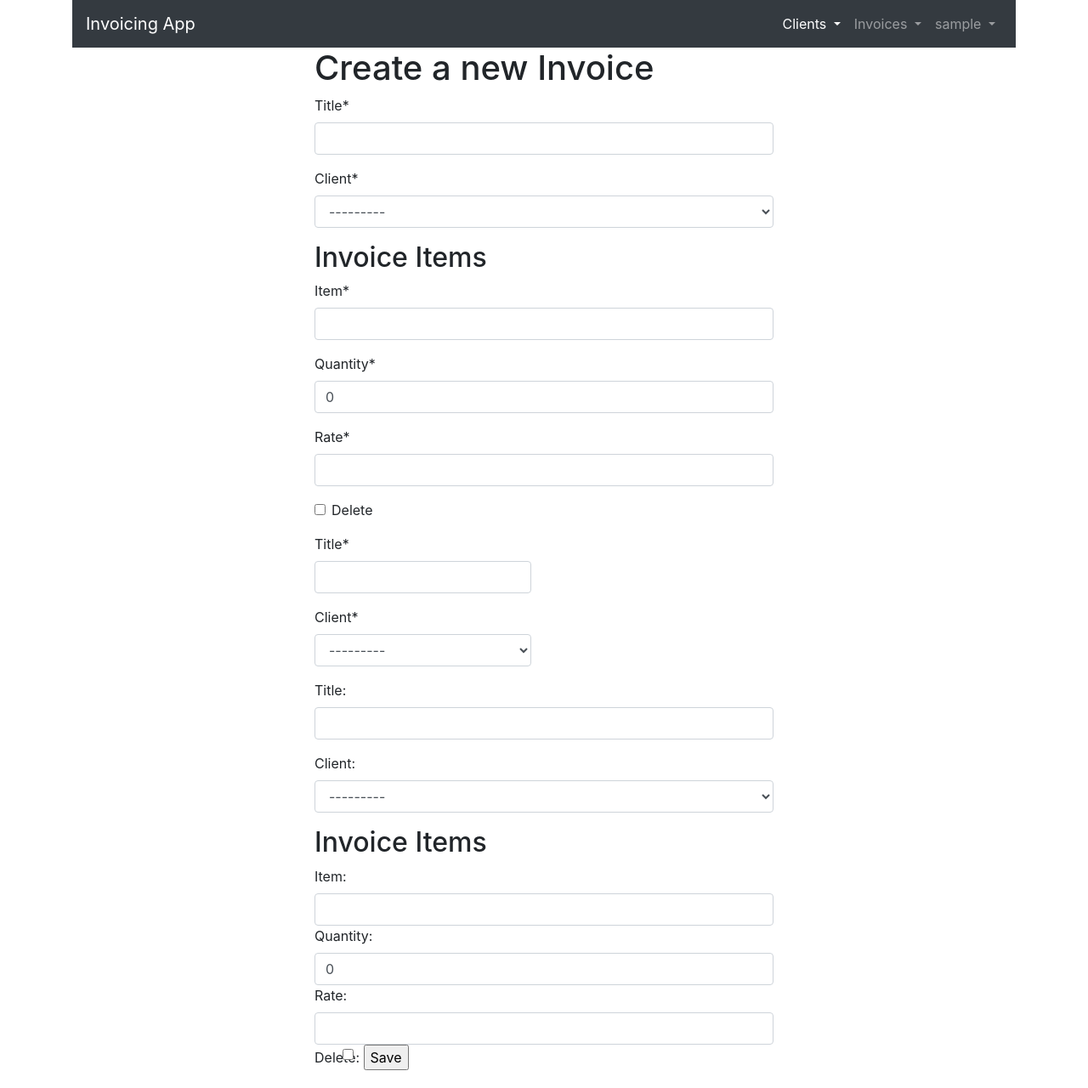
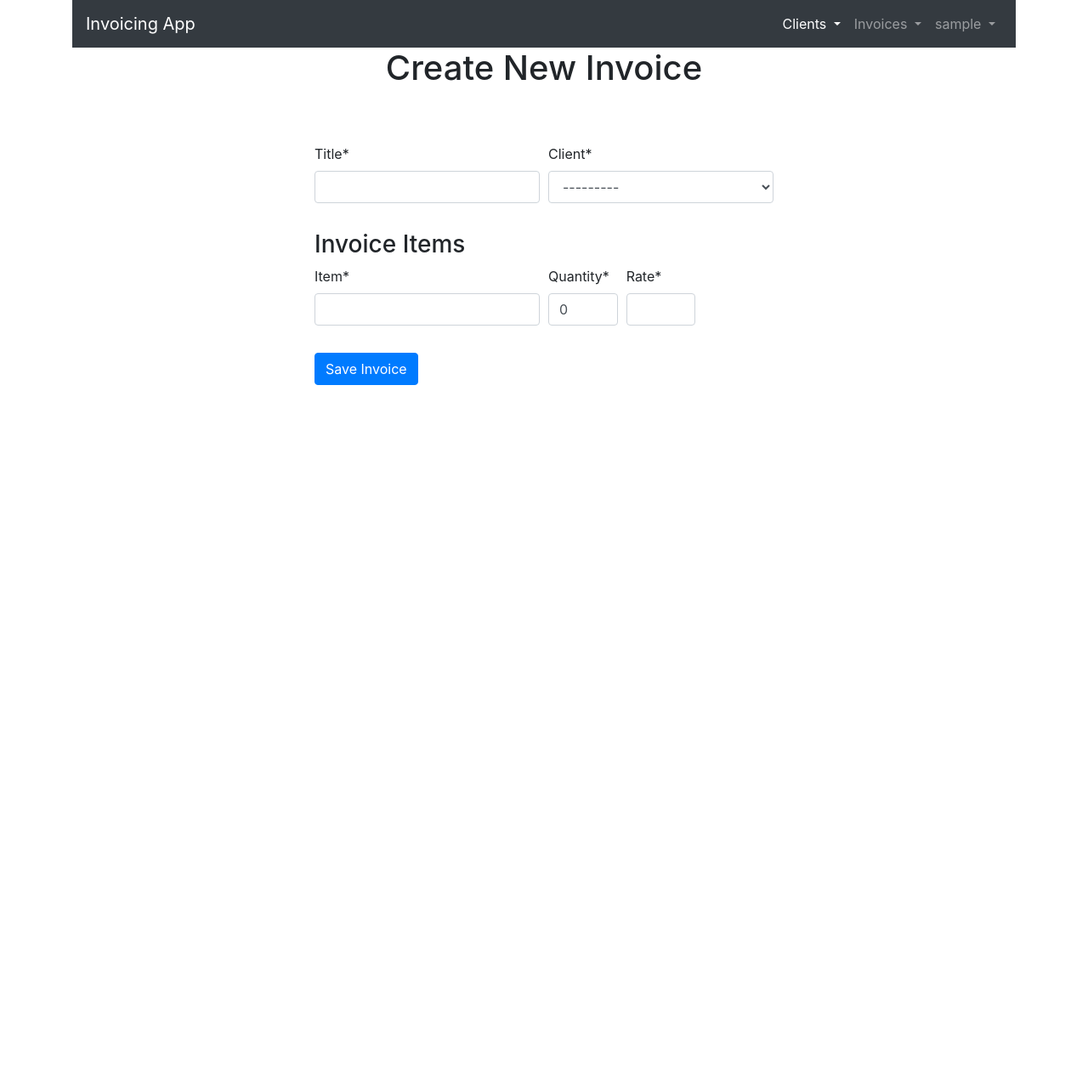
Before and after one commit to kaysiz/invoicing-app, a Django app: page /invoices/new/ in a window 1280 px wide. Shown: the whole page at 85% size. After the commit the page ends 453 px from the top, so only its background shows below. Run offline with Django 3.2, Linux system fonts and the light colour scheme; a user stored in the database is signed in; tables that the repository leaves empty hold one stand-in row (values such as "Sample post"); some libraries are stand-ins or nearby versions.

Commit message:
Fix styling in invoice create view

```diff
--- a/invoices/static/css/base.css
+++ b/invoices/static/css/base.css
@@ -1,3 +1,7 @@
 .table-row-clickable:hover {
     cursor: pointer;
 }
+
+#new-invoice {
+    margin-top: 5%;
+}
--- a/templates/base.html
+++ b/templates/base.html
@@ -36,7 +36,7 @@
             {% if user.is_authenticated %}
           <div class="collapse navbar-collapse" id="navbarSupportedContent">
             <ul class="navbar-nav ml-auto">
-              <li class="nav-item dropdown active">
+              <li id="clients-dropdown" class="nav-item dropdown active">
                 <a class="nav-link dropdown-toggle" href="{% url 'client-list' %}" id="navbarClientDropdown" role="button" data-toggle="dropdown" aria-haspopup="true" aria-expanded="false">Clients <span class="sr-only">(current)</span></a>
                   <div class="dropdown-menu" aria-labelledby="navbarClientDropdown">
                       <a class="dropdown-item" href="{% url 'new-client' %}">Create New Client</a>
@@ -47,7 +47,7 @@
                   </div>
               </li>
 
-              <li class="nav-item dropdown">
+              <li id="invoices-dropdown" class="nav-item dropdown">
                 <a class="nav-link dropdown-toggle" href="#" id="navbarDropdown" role="button" data-toggle="dropdown" aria-haspopup="true" aria-expanded="false">
                   Invoices
                 </a>
--- a/templates/new_invoice.html
+++ b/templates/new_invoice.html
@@ -4,45 +4,93 @@
 
 
 {% block content %}
+    <h1 class="text-center">Create New Invoice</h1>
+
+    <div class="row d-flex align-items-center">
+        <div id="new-invoice" class="col-md-6 offset-md-3">
+
 {#<pre> {% filter force_escape %} {% debug %} {% endfilter %} </pre>#}
-    <div class="row d-flex align-items-center">
-        <div class="col-md-6 offset-md-3">
-            <h1> Create a new Invoice</h1>
-           <form action="" method="POST">
-               {% csrf_token %}
-               {{ form|crispy }}
-                <h2>Invoice Items</h2>
-
-               {{ invoice_items|crispy }}
-           </form>
+{#    <div class="row d-flex align-items-center">#}
+{#        <div class="col-md-6 offset-md-3">#}
+{#            <h1> Create a new Invoice</h1>#}
+{#           <form action="" method="POST">#}
+{#               {% csrf_token %}#}
+{##}
+{#                <div class="row">#}
+{#                    <div class="col-6">#}
+{#                        {{ form.title|as_crispy_field }}#}
+{#                    </div>#}
+{#                </div>#}
+{##}
+{#               <div class="row">#}
+{#                    <div class="col-6">#}
+{#                        {{ form.client|as_crispy_field }}#}
+{#                    </div>#}
+{#                </div>#}
+{#               {{ form|crispy }}#}
+{##}
+{#{{ invoice_items.management_form }}#}
+{#                <h2>Invoice Items</h2>#}
+{#               {% for form in invoice_items %}#}
+{#           <div class="form-row">#}
+{#                <div class="form-group col-md-8">#}
+{#                    {{ form.item }}#}
+{#                </div>#}
+{#                <div class="form-group col-md-2">#}
+{#                    {{ form.quantity }}#}
+{#                </div>#}
+{#                <div class="form-group col-md-2">#}
+{#                    {{ form.rate }}#}
+{#                </div>#}
+{##}
+{#               {{ invoice_items|crispy }}#}
+{#               {% endfor %}#}
+{##}
+{#           </div>#}
+{#            {{ invoice_items|crispy }}#}
+{#           <button type="submit" class="btn btn-primary">Save Invoice</button>#}
+{#           </form>#}
 
             <form action="" method="POST">
                 {% csrf_token %}
-                <div class="row">
-                    <div class="col-6">
+            {{ invoice_items.management_form }}
+
+                <div class="form-row">
+                    <div class="form-group col-md-6">
                         {{ form.title|as_crispy_field }}
                     </div>
-                </div>
-                <div class="row">
-                    <div class="col-6">
+
+                    <div class="form-group col-md-6">
                         {{ form.client|as_crispy_field }}
                     </div>
+
                 </div>
-                {% for invoice_item in form.invoice_items %}
-                <div class="row">
-                    <div class="col-6">
-                        {{ invoice_items.form.base_field.item|as_crispy_field }}
+            <h3>Invoice Items</h3>
+                {% for form in invoice_items %}
+
+                    <div class="form-row">
+                        <div class="form-group col-md-6">
+                                {{ form.item|as_crispy_field }}
+                        </div>
+
+                        <div class="form-group col-md-2">
+                                {{ form.quantity|as_crispy_field }}
+                        </div>
+
+                        <div class="form-group col-md-2">
+                                {{ form.rate|as_crispy_field }}
+                        </div>
                     </div>
-                </div>
                 {% endfor %}
 
 
-                {{ form.as_p }}
-                <h2>Invoice Items</h2>
-                {{ invoice_items }}
-                <input type="submit" value="Save"/>
+{#                {{ form.as_p }}#}
+{#                <h2>Invoice Items</h2>#}
+{#                {{ invoice_items }}#}
+                <button class="btn btn-primary" type="submit">Save Invoice</button>
             </form>
-        </div>
+{#        </div>#}
+{#    </div>#}
+</div>
     </div>
-
 {% endblock content %}
```
Also changed, not shown: invoices/tests/test_UI.py (+7 -8 lines).
